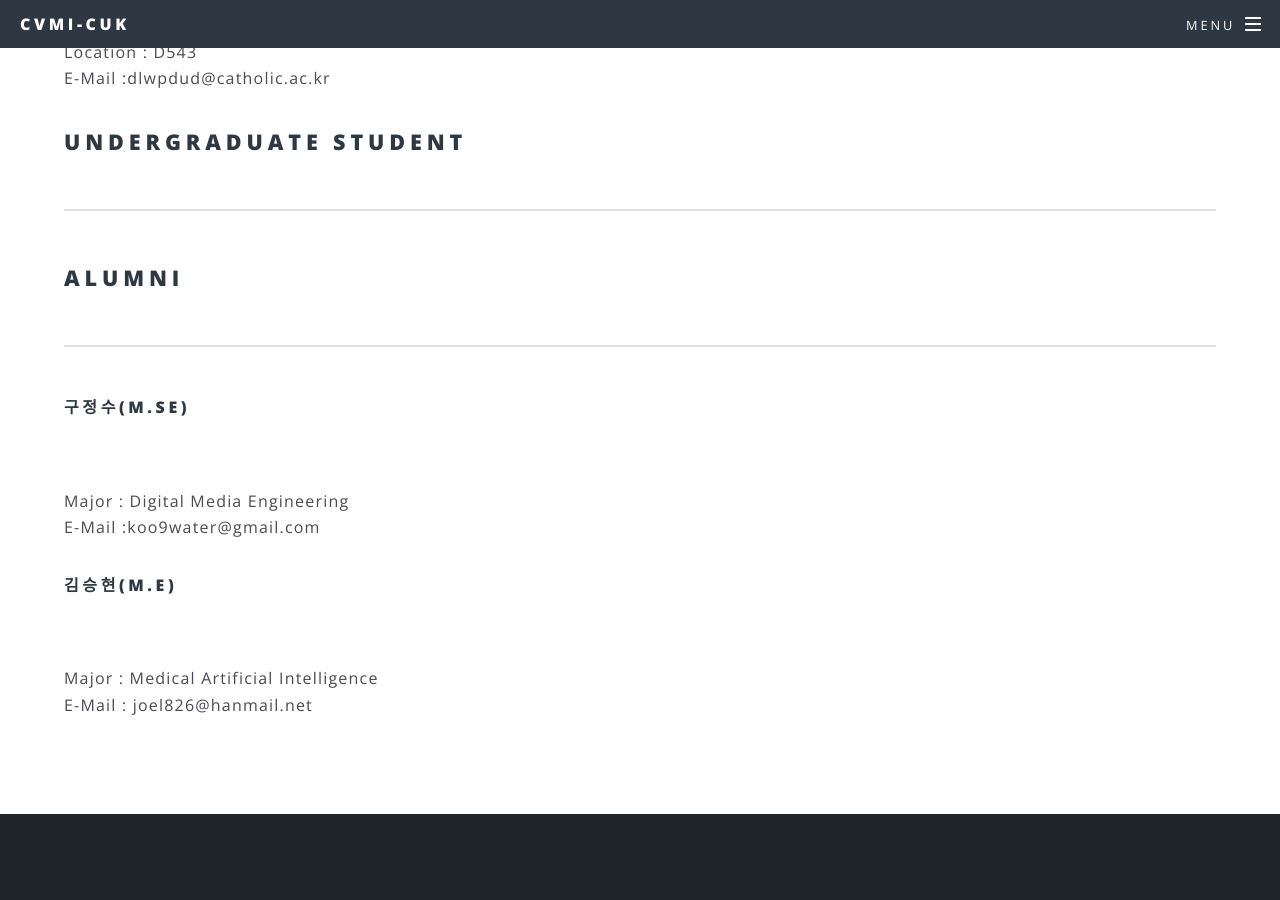
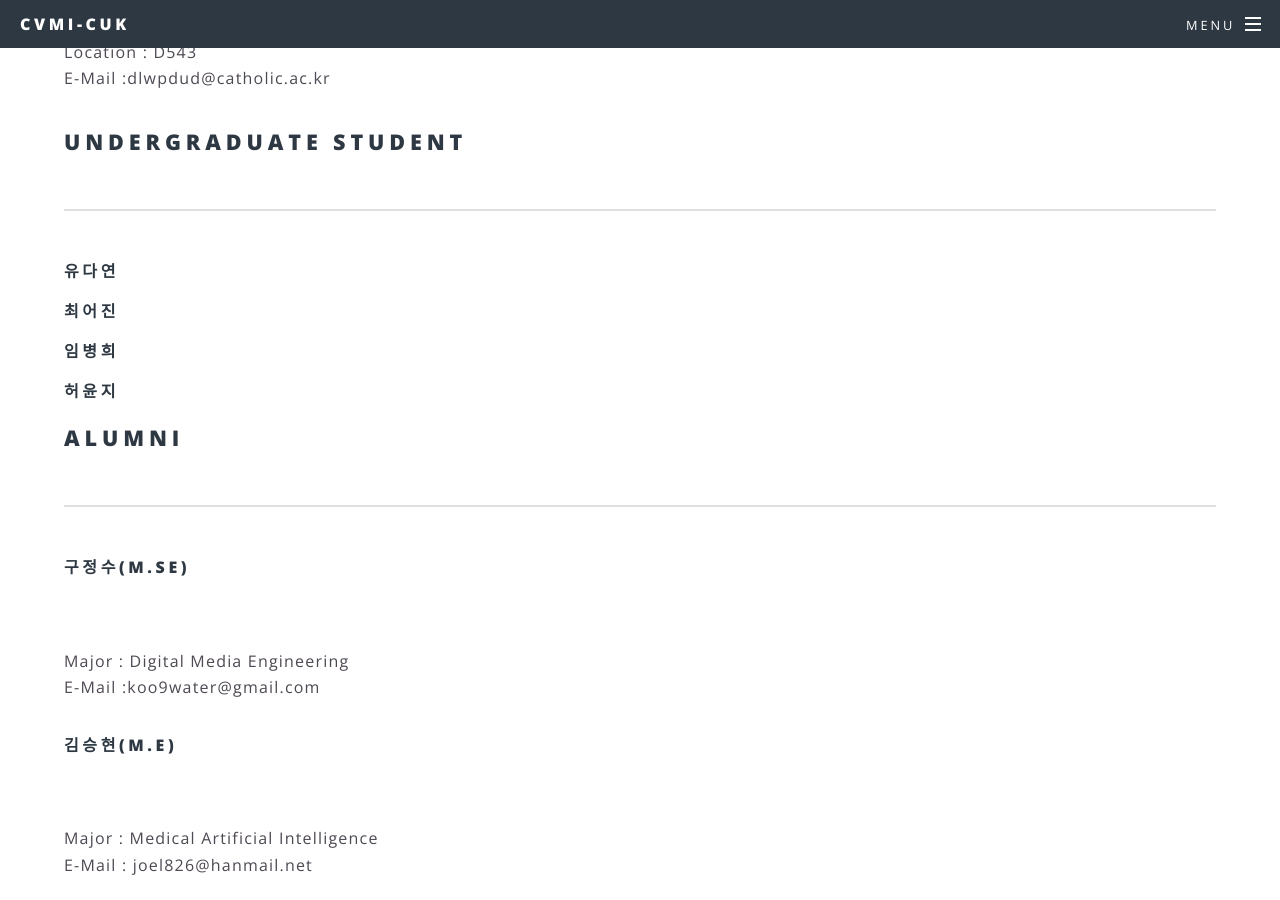
Before and after one commit to CVMILab-CUK/cvmilab-cuk.github.io, a Jekyll site: the page built from peoples.html, in a window 1280 px wide and 900 px high, scrolled down 2753 px. Built offline with Jekyll 4.4.1, drawn with Linux system fonts in a browser that asks for light colours.

Commit message:
pls do this@!

```diff
--- a/peoples.html
+++ b/peoples.html
@@ -6,12 +6,12 @@ title: Peoples
 <h2>Professor</h2>
 <hr/>
 
-<table>
+<table border="0">
     <tr>
-        <td>
-            <span class="professor img"><img src="images/peoples/professor.jpg" alt="" /></span>
+        <td valign="middle">
+            <span class="professor img"><img src="images/peoples/professor.jpg" alt=""/></span>
         </td>
-        <td>
+        <td align="top">
             <h4>강호철</h4>
             Major : Digital Media Engineering, Medical Artificial Intelligence<br/>Location : D532<br/>E-Mail : hckang19@catholic.ac.kr<br/>
 
@@ -43,10 +43,18 @@ title: Peoples
 <h2>Undergraduate Student</h2>
 <hr/>
 
+<h4>유다연</h4>
+
+<h4>최어진</h4>
+
+<h4>임병희</h4>
+
+<h4>허윤지</h4>
+
+
 
 <h2>Alumni</h2>
 <hr/>
-
 <p>
     <h4>구정수(M.SE)</h4> <br/><br/>
     Major : Digital Media Engineering <br/>
```
